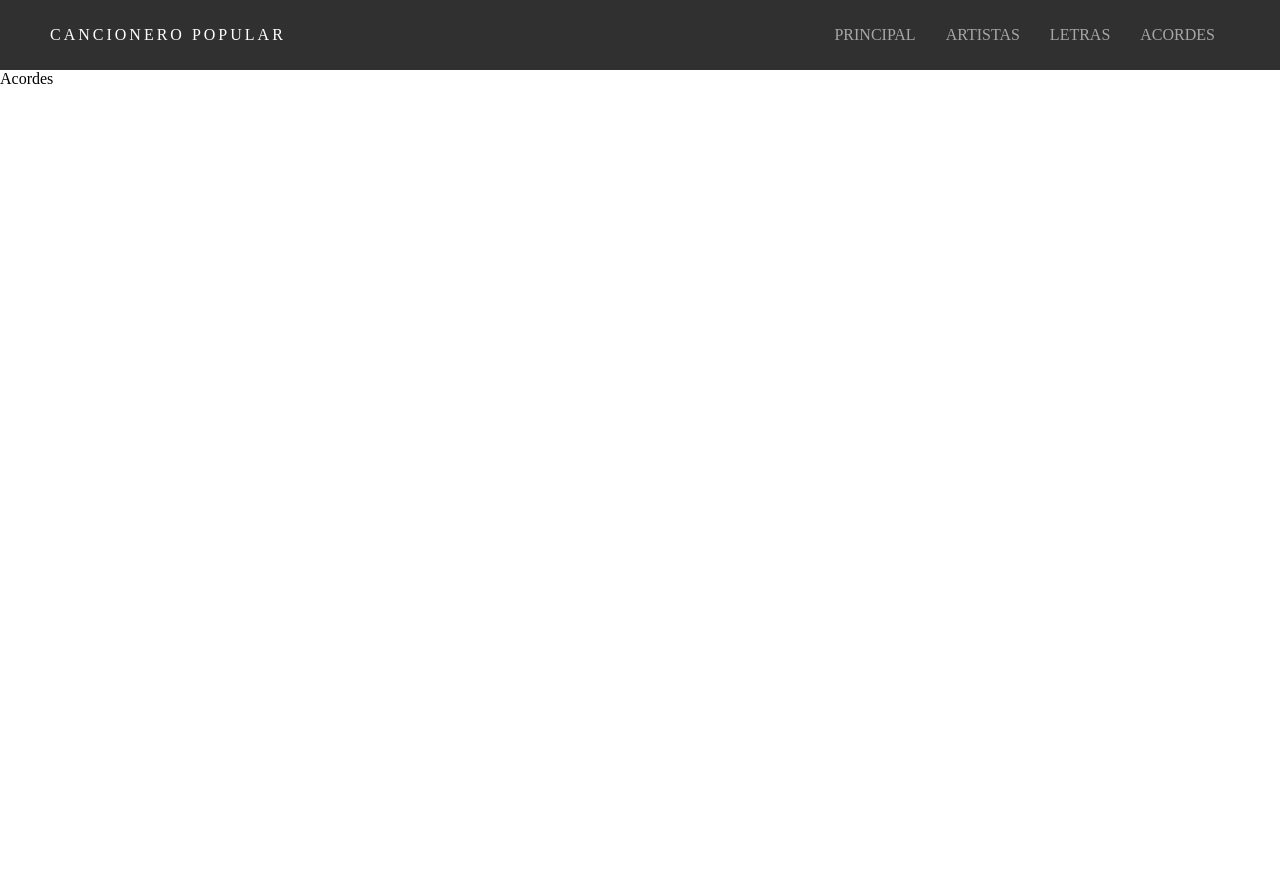
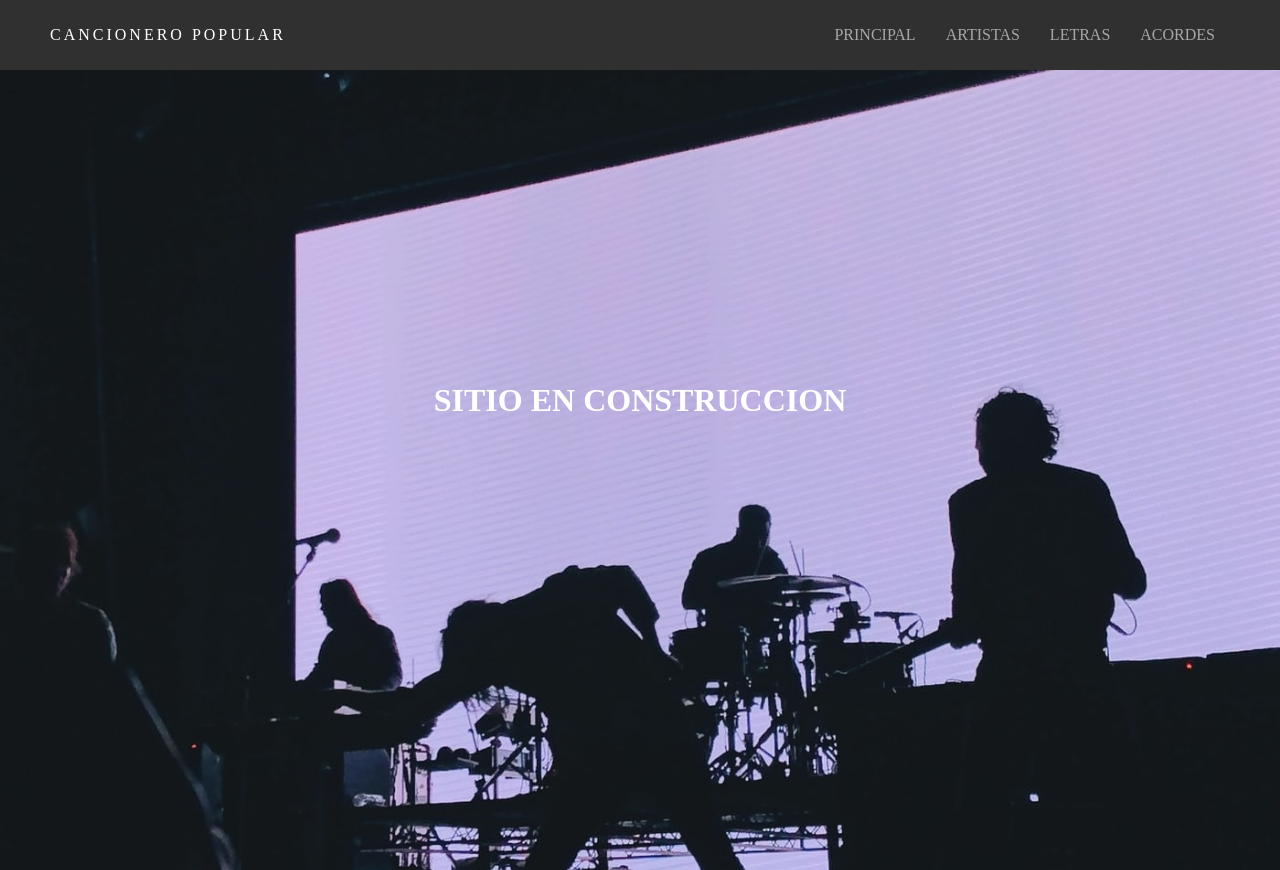
Before and after one commit to mauroavellaneda/cancionero, a React (Create React App) app: page /chords in a window 1280 px wide. Before the commit the page ends 800 px from the top, so only its background shows below. Built offline with nearby package versions, Linux system fonts and the light colour scheme.

Commit message:
Adding 'under construction' view

```diff
--- a/src/components/Sections/Sections.jsx
+++ b/src/components/Sections/Sections.jsx
@@ -10,8 +10,8 @@ const Sections = () => {
       <Switch>
         <Route path="/" component={Main} exact />
         <Route path="/artists" component={Artists} exact />
-        <Route path="/lyrics" component={Lyrics} exact />
-        <Route path="/chords" component={Chords} exact />
+        <Route path="/lyrics" component={Artists} exact />
+        <Route path="/chords" component={Artists} exact />
       </Switch>
   );
 };
--- a/src/pages/Artists/Artists.css
+++ b/src/pages/Artists/Artists.css
@@ -0,0 +1,18 @@
+* {
+  margin: 0;
+  padding: 0;
+}
+.header {
+  background-image: url("../../data/images/concert.jpeg");
+  height: 100vh;
+  background-position: center;
+  background-size: cover;
+}
+.hero {
+  top: 50%;
+  left: 50%;
+  position: absolute;
+  transform: translate(-50%, -50%);
+  text-align: center;
+  color: #fff;
+}
--- a/src/pages/Artists/Artists.jsx
+++ b/src/pages/Artists/Artists.jsx
@@ -1,11 +1,16 @@
-import React from 'react'
+import React from "react";
+import "./Artists.css";
 
 const Artists = () => {
-    return (
-        <div>
-            Artistas
+  return (
+    <div>
+      <div className="header">
+        <div className="hero">
+          <h1>SITIO EN CONSTRUCCION</h1>
         </div>
-    )
-}
+      </div>
+    </div>
+  );
+};
 
-export default Artists
+export default Artists;
```
Also changed, not shown: src/data/images/concert.jpeg (added).
